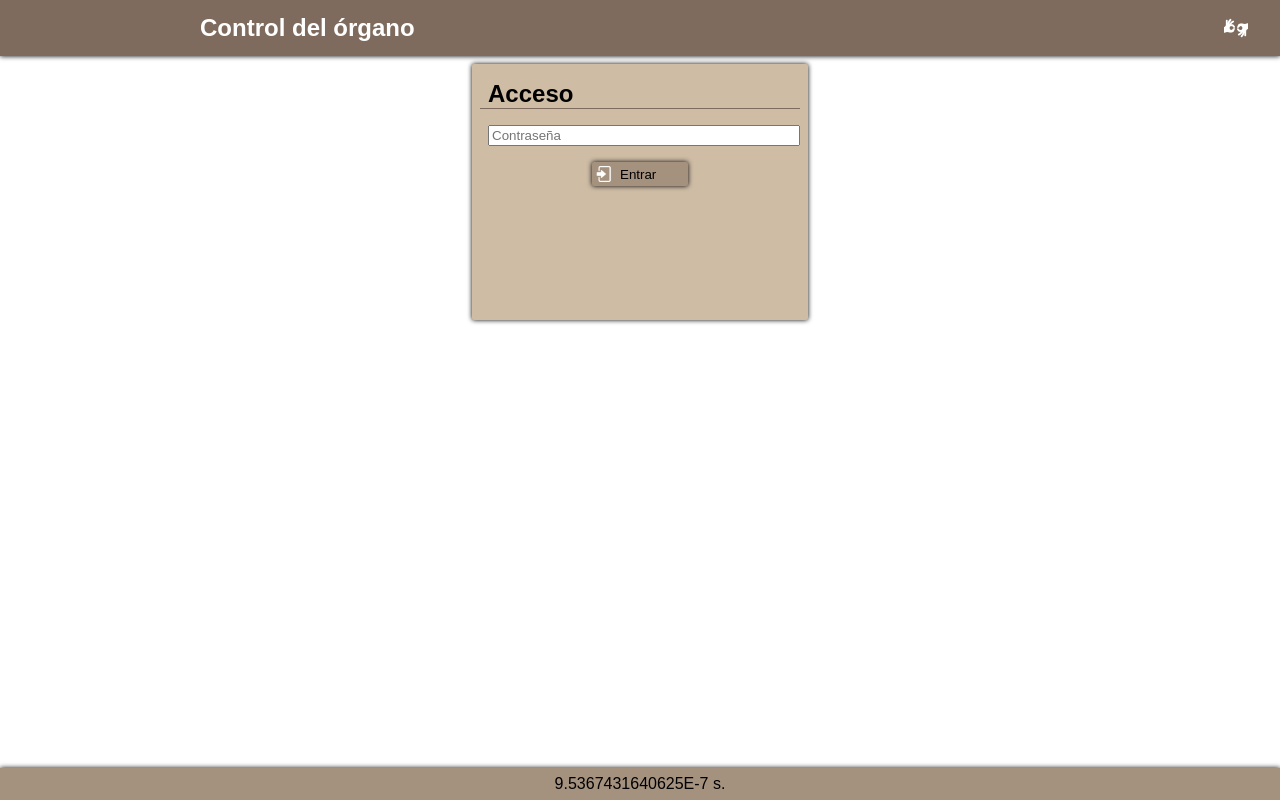
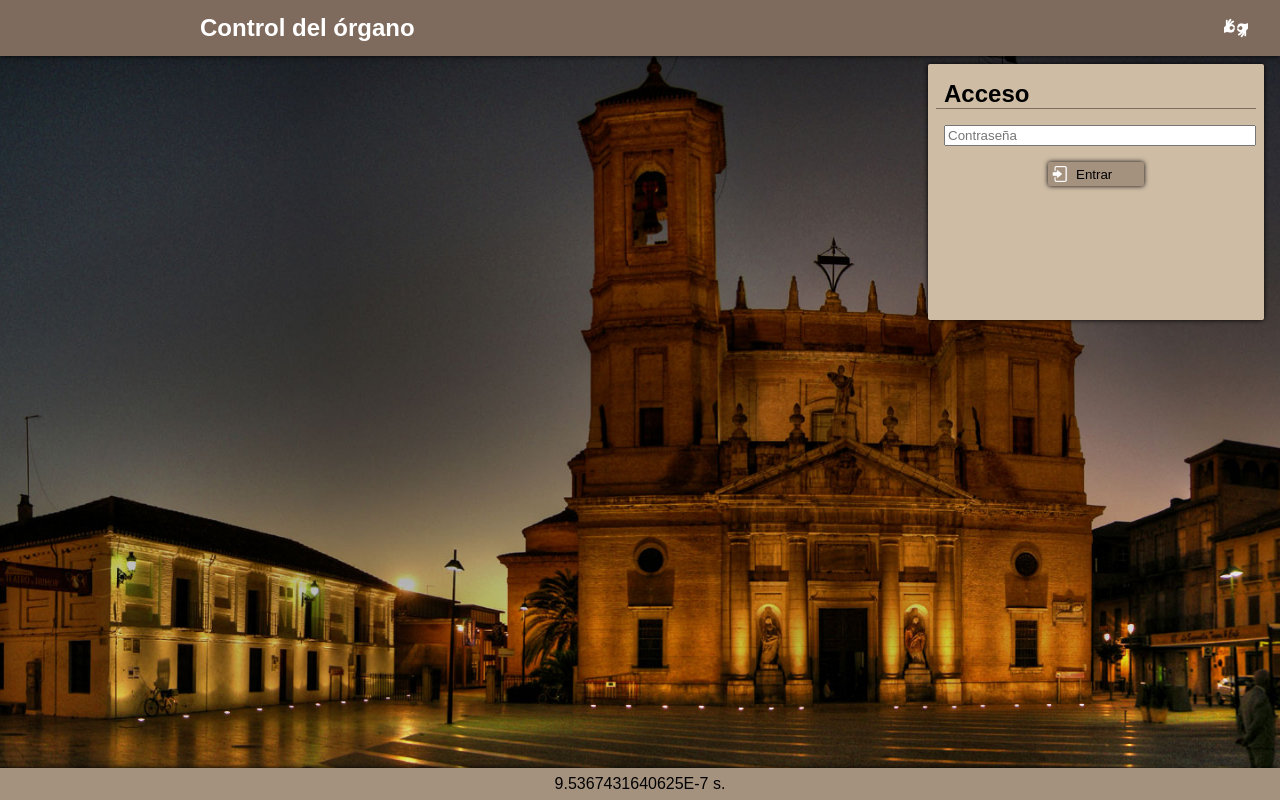
Before and after one commit to vikman90/organo, a PHP site: page / in a window 1280 px wide. Run offline with PHP 8.4, Linux system fonts and the light colour scheme.

Commit message:
Rediseño de la página principal con fondos que cambian.

```diff
--- a/manager/index.php
+++ b/manager/index.php
@@ -28,6 +28,7 @@ EOT;
         html_redirect('player.php');
 
     html_open('login');
+    html_script('index.js');
     html_header(false);
 
     echo <<< EOT
@@ -37,6 +38,7 @@ EOT;
         <form action="control.php?action=login" method="post">
             <input type=password required name="password" placeholder="{$tr['password']}">
             <input class="action bt-enter" type="submit" value="{$tr['enter']}">
+        </form>
 
 EOT;
 
@@ -47,7 +49,6 @@ EOT;
 EOT;
 
     echo <<< EOT
-        </form>
     </div>
 </section>
 
--- a/manager/lib/templates.php
+++ b/manager/lib/templates.php
@@ -21,12 +21,12 @@ function html_open($id) {
 
     echo <<< EOT
 <!DOCTYPE html>
-<html lang="$lang">
+<html id="$id" lang="$lang">
 <meta charset="UTF-8">
 <title>{$tr['title']}</title>
 <link rel="shortcut icon" href="images/icon.png" type="image/png" />
 <link rel="stylesheet" type="text/css" href="styles/styles.css" />
-<body id="$id">
+<body>
 
 EOT;
 }
--- /dev/null
+++ b/manager/scripts/index.js
@@ -0,0 +1,17 @@
+/**
+ * Created by Vikman on 11/06/2015.
+ */
+
+IMAGES = 2;
+TIME = 10000;
+PREFIX = 'url(images/background-';
+SUFFIX = '.jpg)';
+
+var i = 0;
+setTimeout('toggle()', TIME);
+
+function toggle() {
+    i = (i + 1) % IMAGES;
+    document.getElementById('login').style.backgroundImage = PREFIX + (i + 1) + SUFFIX;
+    setTimeout('toggle()', TIME);
+}
--- a/manager/styles/styles.css
+++ b/manager/styles/styles.css
@@ -267,8 +267,9 @@ footer p {
 #login section > div {
     width: 320px;
     height: 240px;
-    margin-left: auto;
-    margin-right: auto;
+    position: absolute;
+    top: 56px;
+    right: 0px;
 }
 
 #login input {
@@ -281,6 +282,15 @@ footer p {
 
 #login form {
     text-align: center;
+}
+
+#login {
+    height: 100%;
+    background-image: url(../images/background-1.jpg);
+    background-color: #cebca5; /* Marrón apagado pálido */
+    background-size: auto 100%;
+    background-position-x: center;
+    background-repeat: no-repeat;
 }
 
 /************************************** Player ************************************************************************/
```
Also changed, not shown: manager/images/background-1.jpg (added), manager/images/background-2.jpg (added).
